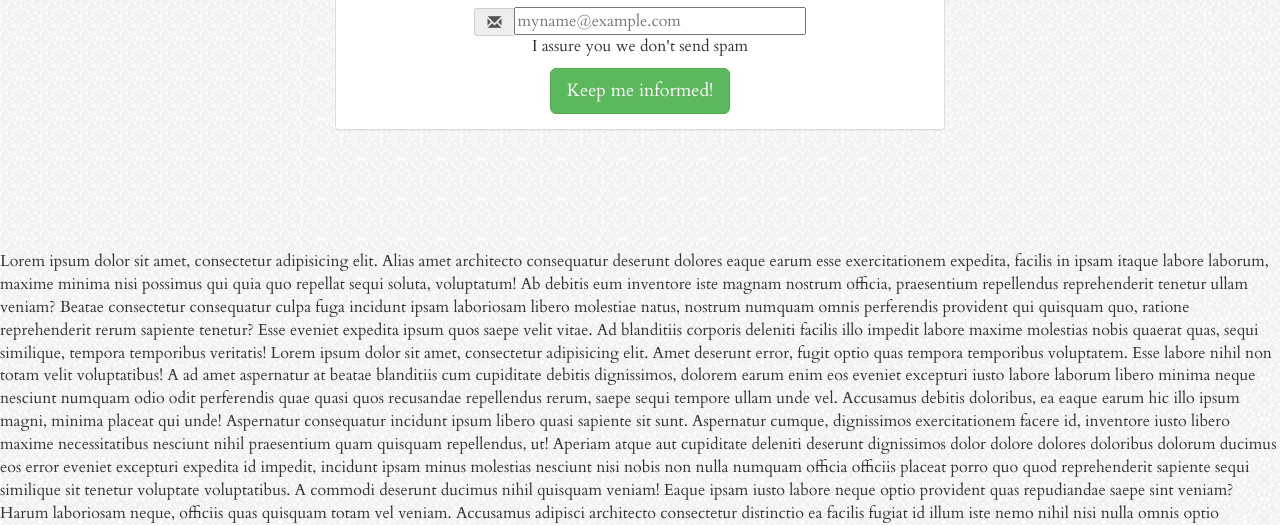
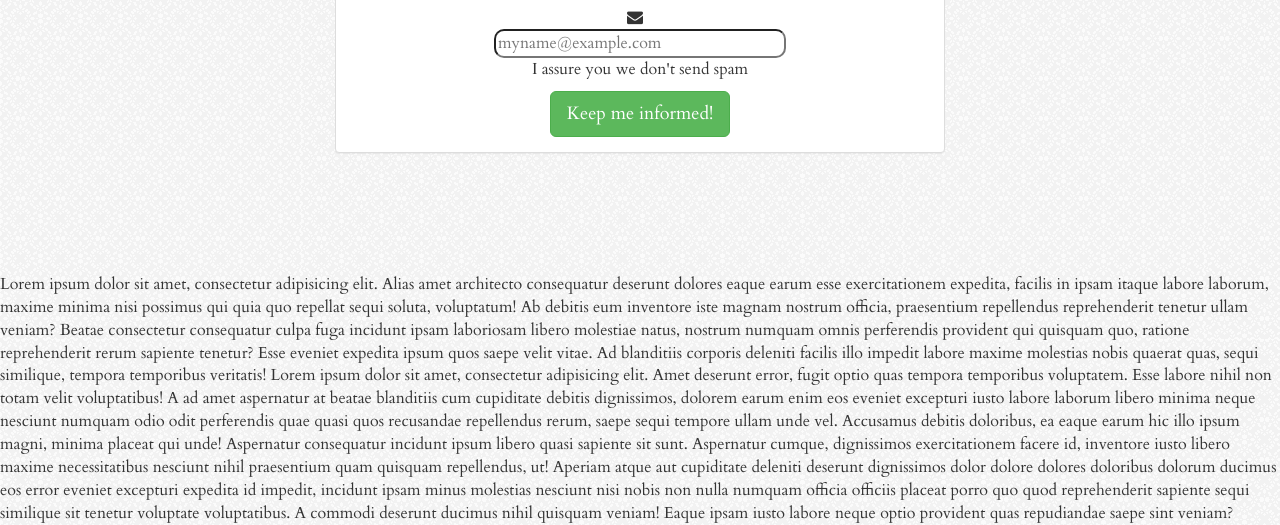
Before and after one commit to davidmgilo/LandingPage, a website: page index.html in a window 1280 px wide. Shown: the part 282-807 px from the top of the page. Drawn offline with nearby package versions, Linux system fonts and the light colour scheme; a web font is replaced by a local one.

Commit message:
font-awesome && rounded input

```diff
--- a/index.html
+++ b/index.html
@@ -7,6 +7,7 @@
     <meta http-equiv="X-UA-Compatible" content="ie=edge">
     <title>Document</title>
     <link rel="stylesheet" href="node_modules/bootstrap/dist/css/bootstrap.css">
+    <link rel="stylesheet" href="node_modules/font-awesome/css/font-awesome.css">
     <link rel="stylesheet" href="https://fonts.googleapis.com/css?family=Sansita|Open+Sans:700,400">
     <link href='https://fonts.googleapis.com/css?family=Allan:bold' rel='stylesheet' type='text/css'>
     <link href='https://fonts.googleapis.com/css?family=Cardo' rel='stylesheet' type='text/css'>
@@ -46,6 +47,18 @@
     .row {
         margin-top:100px;
     }
+
+    .fa {
+        display: inline;
+        margin-right: 10px;
+    }
+
+    input{
+        -webkit-border-radius: 10px;
+        -moz-border-radius: 10px;
+        border-radius: 10px;
+    }
+
 
 </style>
 <body data-spy="scroll" data-target="#navbar-exemple">
@@ -104,7 +117,7 @@
 
                     <form action="#">
                         <div class="input-group">
-                            <span class="input-group-addon glyphicon glyphicon-envelope"></span>
+                            <span class="fa fa-envelope"></span>
                             <input type="email" name="email" placeholder="myname@example.com">
                         </div>
                         <p>I assure you we don't send spam</p>
--- a/package.json
+++ b/package.json
@@ -18,6 +18,7 @@
   },
   "homepage": "https://github.com/davidmgilo/LandingPage#readme",
   "dependencies": {
-    "bootstrap": "^3.3.7"
+    "bootstrap": "^3.3.7",
+    "font-awesome": "^4.7.0"
   }
 }
```
